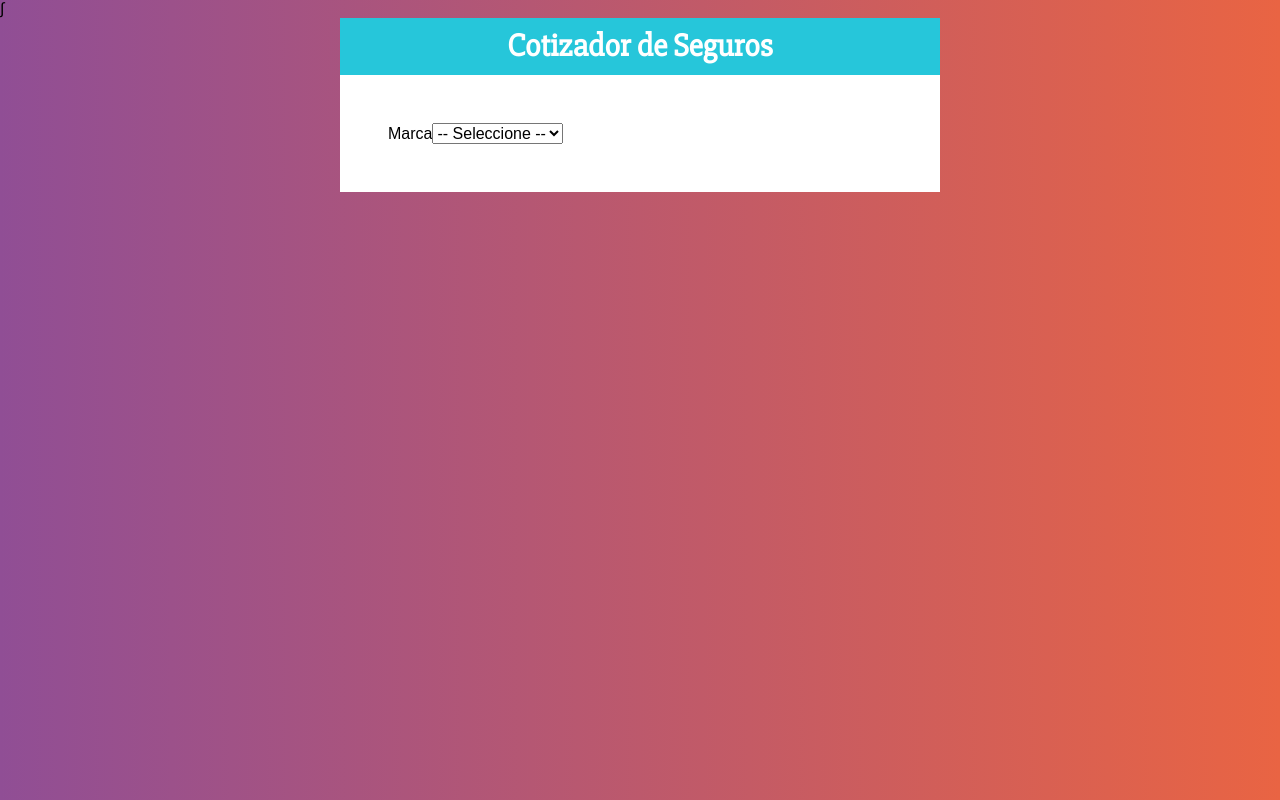
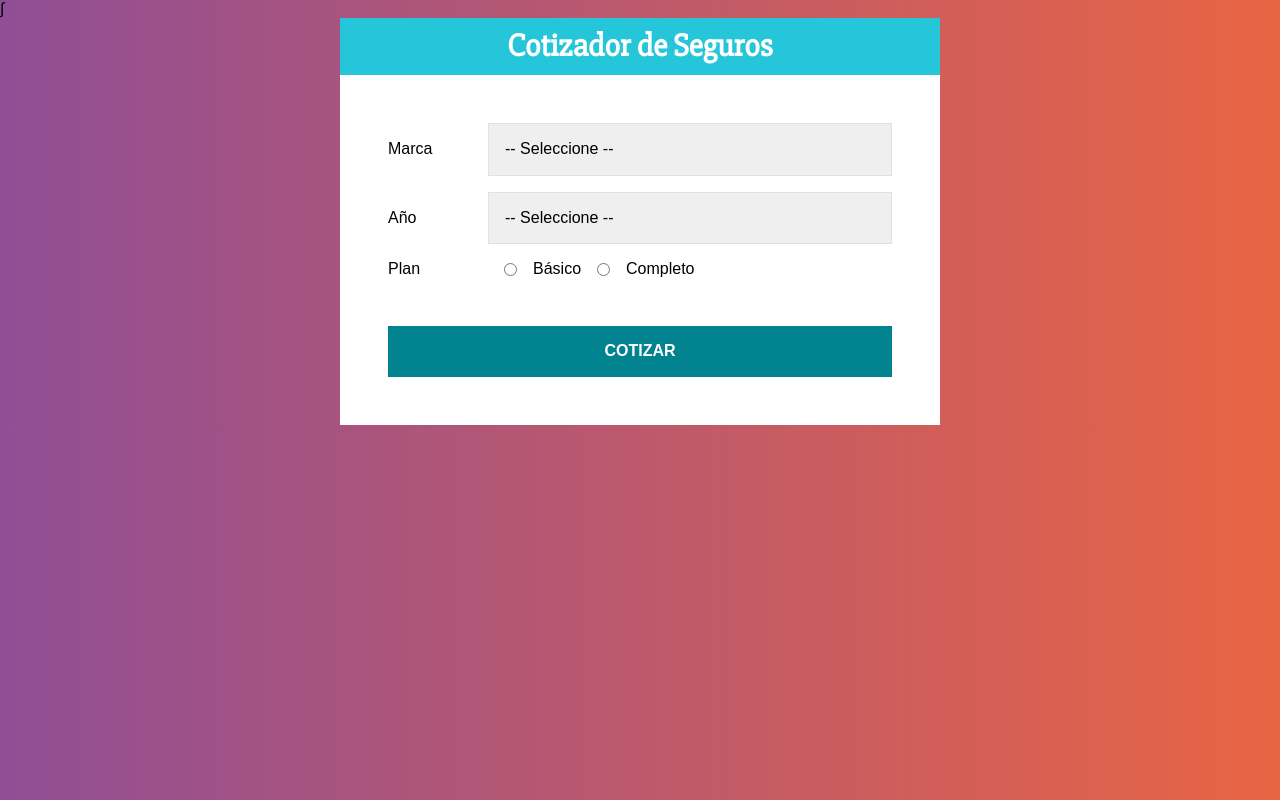
Before and after one commit to dgarciabravo13/cotizador, a React (Create React App) app: page / in a window 1280 px wide. Built offline with nearby package versions, Linux system fonts and the light colour scheme.

Commit message:
add css properties with style components in the labels into the form

```diff
--- a/src/components/Formulario.js
+++ b/src/components/Formulario.js
@@ -1,17 +1,88 @@
 import React from "react";
+import styled from "@emotion/styled";
+
+const Campo = styled.div`
+  display:flex;
+  margin-bottom:1rem;
+  align-items:center;
+`;
+
+const Label = styled.label`
+  flex: 0 0 100px;
+`;
+
+const Select = styled.select`
+  display:block;
+  width:100%;
+  padding:1rem;
+  border:1px solid #e1e1e1;
+  -webkit-appearance:none;
+`;
+
+const InputRadio = styled.input`
+  margin: 0 1rem;
+`;
+
+const Boton = styled.button`
+  background-color: #00838f;
+  font-size:16px;
+  width:100%;
+  padding:1rem;
+  color:#fff;
+  text-transform:uppercase;
+  font-weight:bold;
+  border:none;
+  transition:background-color .3s ease;
+  margin-top:2rem;
+
+  &:hover{
+    background-color:#26c6da;
+    cursor:pointer;
+  }
+`;
 
 const Formulario = () => {
   return (
     <form>
-      <div>
-        <label>Marca</label>
-        <select>
+      <Campo>
+        <Label>Marca</Label>
+        <Select>
           <option value="">-- Seleccione --</option>
           <option value="americano">Americano</option>
           <option value="europeo">Europeo</option>
           <option value="asiatico">Asiatico</option>
-        </select>
-      </div>
+        </Select>
+      </Campo>
+      <Campo>
+        <Label>Año</Label>
+        <Select>
+          <option value="">-- Seleccione --</option>
+          <option value="2021">2021</option>
+          <option value="2020">2020</option>
+          <option value="2019">2019</option>
+          <option value="2018">2018</option>
+          <option value="2017">2017</option>
+          <option value="2016">2016</option>
+          <option value="2015">2015</option>
+          <option value="2014">2014</option>
+          <option value="2013">2013</option>
+          <option value="2012">2012</option>
+        </Select>
+      </Campo>
+      <Campo>
+        <Label>Plan</Label>
+        <InputRadio
+          type="radio"
+          name="plan"
+          value="basico"
+        />Básico
+        <InputRadio
+          type="radio"
+          name="plan"
+          value="completo"
+        />Completo
+      </Campo>
+      <Boton type="button">Cotizar</Boton>
     </form>
   );
 };
```
